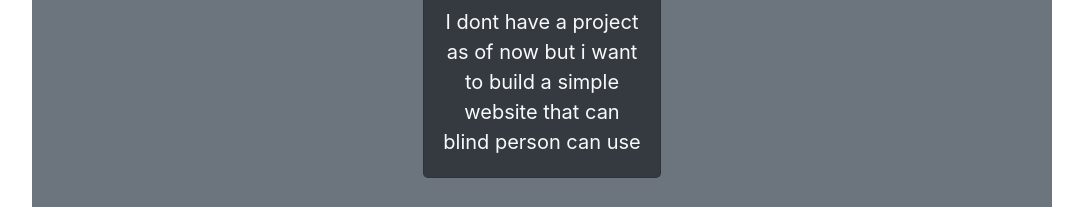
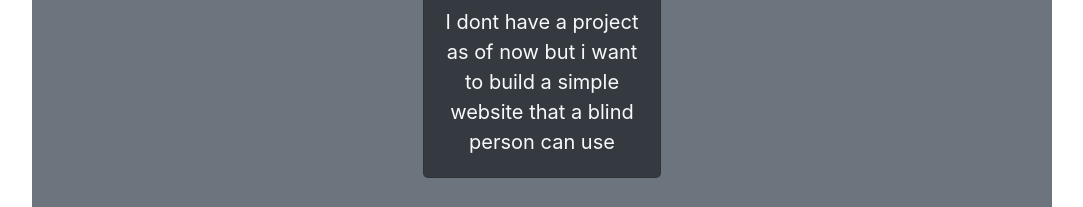
Before and after one commit to Rom-dev-art/webportfolio, a plain HTML site: page index.html in a window 1280 px wide. Shown: the part 3261-3468 px from the top of the page, without its empty margins (98-1181 px from the left). Drawn offline with nearby package versions, Linux system fonts and the light colour scheme.

Commit message:
Add sentence

```diff
--- a/index.html
+++ b/index.html
@@ -108,7 +108,7 @@
 						  <img src="./Images/html.jpg" class="img-top p-3" alt="...">
 						  <div class="">
 						    <h5 class="">My Future Project</h5>
-						    <p class="">I dont have a project as of now but i want to build a simple website that can blind person can use </p>
+						    <p class="">I dont have a project as of now but i want to build a simple website that a blind person can use </p>
 						  </div>
 
 						</div>
```
